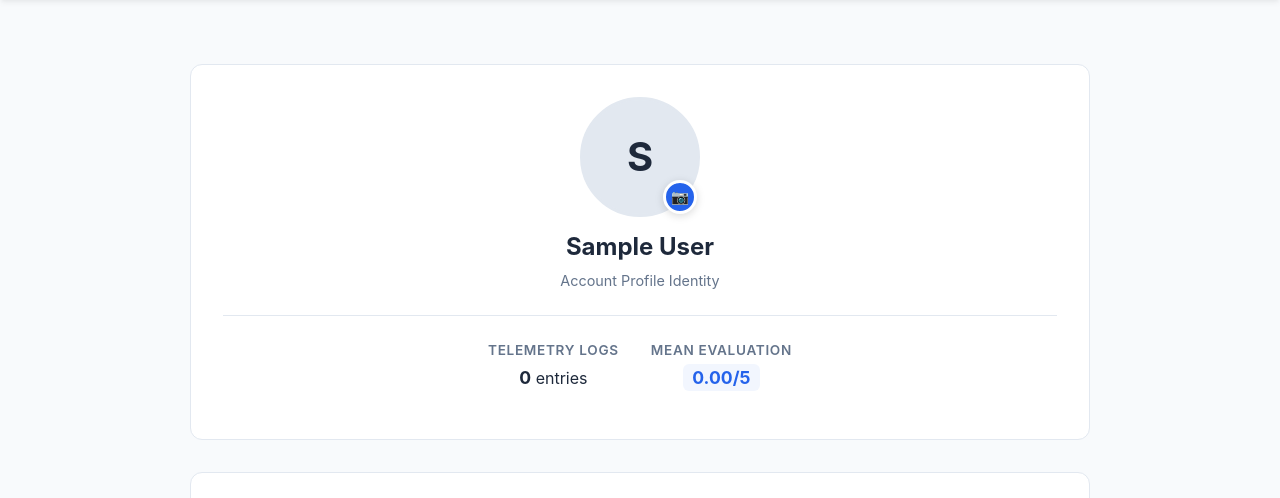
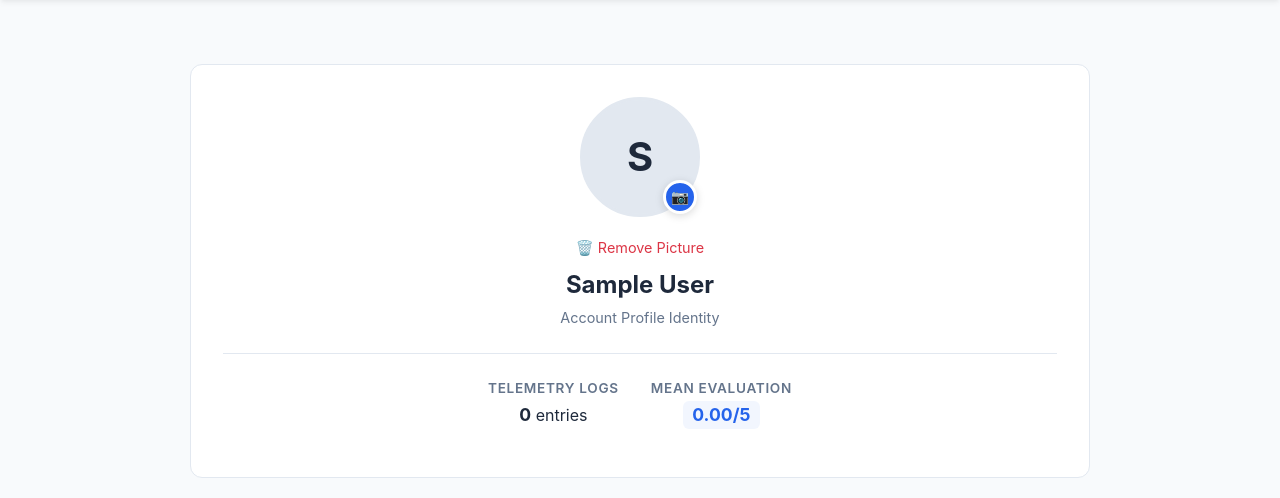
Before and after one commit to Je4emiah/2610-CSP1123-G18, a Flask app: page /profile in a window 1280 px wide. Shown: the part 71-569 px from the top of the page. Run offline with Flask 3, Linux system fonts and the light colour scheme; the visitor is signed in with stand-in values (Sample User, id 1); data comes from the database, SQL or seed files in the repository; data that the repository does not hold is empty.

Commit message:
Feat: add delete profile picture option and fix password validation routing

```diff
--- a/app.py
+++ b/app.py
@@ -421,6 +421,33 @@ def profile():
 
     return render_template('profile.html', user=account_info, entry_count=entry_count, avg_score=avg_score, streak=streak, milestone_badges=milestone_badges, next_milestone=next_milestone)
 
+@app.route('/delete_profile_pic', methods=['POST'])
+def delete_profile_pic():
+    if 'user_id' not in session:
+        return redirect(url_for('login'))
+
+    username = session['user_id']
+    db = get_db()
+
+    # 1. Look up the current file path to see if we should remove it from disk
+    cursor = db.execute("SELECT profile_pic FROM users WHERE username = ?", (username,))
+    row = cursor.fetchone()
+
+    if row and row['profile_pic']:
+        old_file_path = os.path.join('static', row['profile_pic'])
+        # Optional safety check: delete the actual file from the uploads folder
+        if os.path.exists(old_file_path):
+            try:
+                os.remove(old_file_path)
+            except Exception as e:
+                print(f"File deletion system log error: {e}")
+
+    # 2. Update database registry schema target parameters back to None/Null
+    db.execute("UPDATE users SET profile_pic = NULL WHERE username = ?", (username,))
+    db.commit()
+
+    flash("Profile picture removed successfully!", "success")
+    return redirect(url_for('profile'))
 
 @app.route('/api/daily_insight')
 def api_daily_insight():
--- a/templates/profile.html
+++ b/templates/profile.html
@@ -28,6 +28,13 @@
         </div>
 
         <input type="hidden" name="full_name" value="{{ user.name if user and user.name else session.user_id }}">
+      </form>
+
+<form action="{{ url_for('delete_profile_pic') }}" method="POST" class="mt-2"
+            onsubmit="return confirm('Are you sure you want to remove your profile picture?');">
+        <button type="submit" class="btn btn-sm btn-outline-danger style-delete-pic-btn" style="border: none; background: transparent; color: #dc3545; font-size: 0.9rem; cursor: pointer;">
+          🗑️ Remove Picture
+        </button>
       </form>
 
       <h2 class="profile-panel-title profile-panel-title--spaced" id="displayNameText">
```
